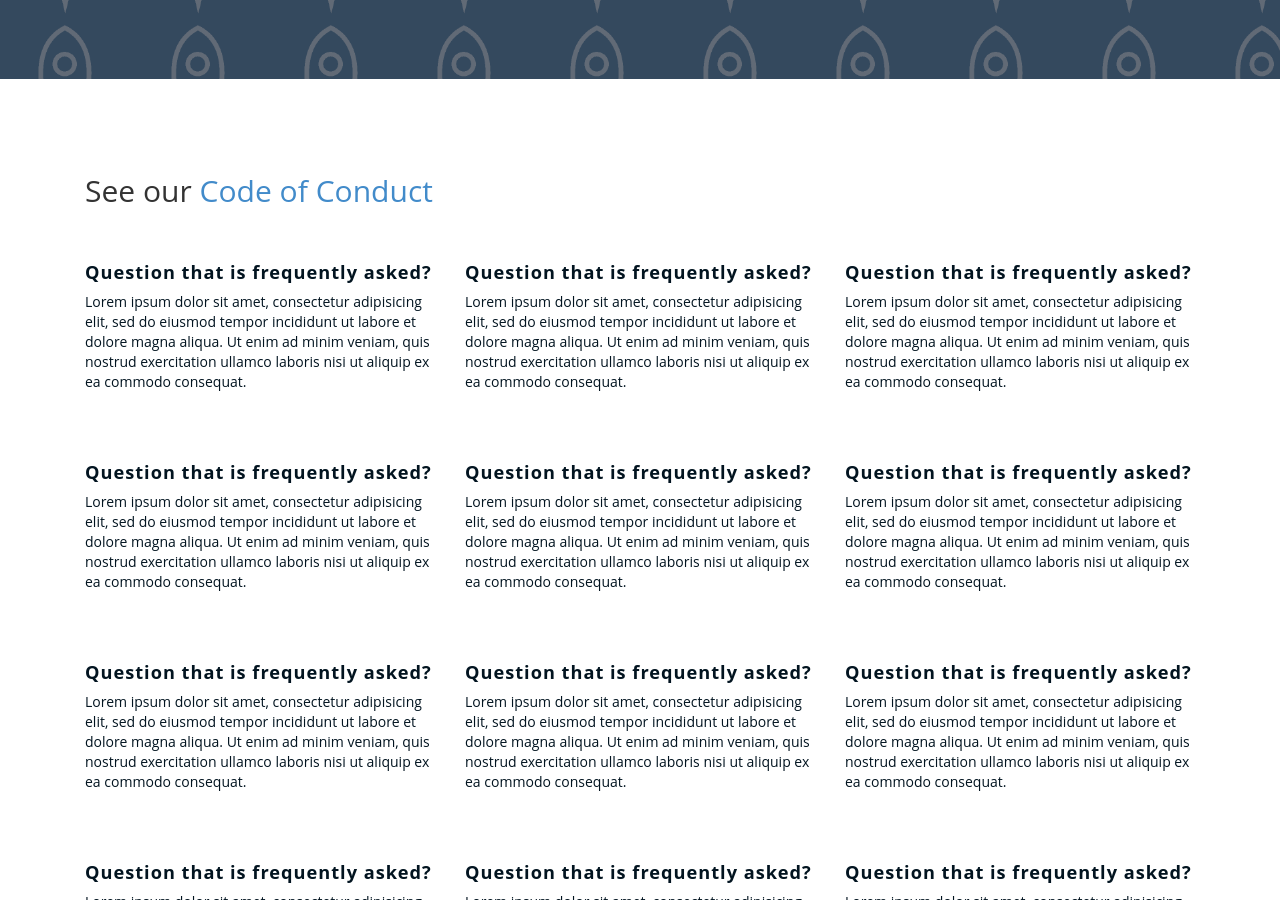
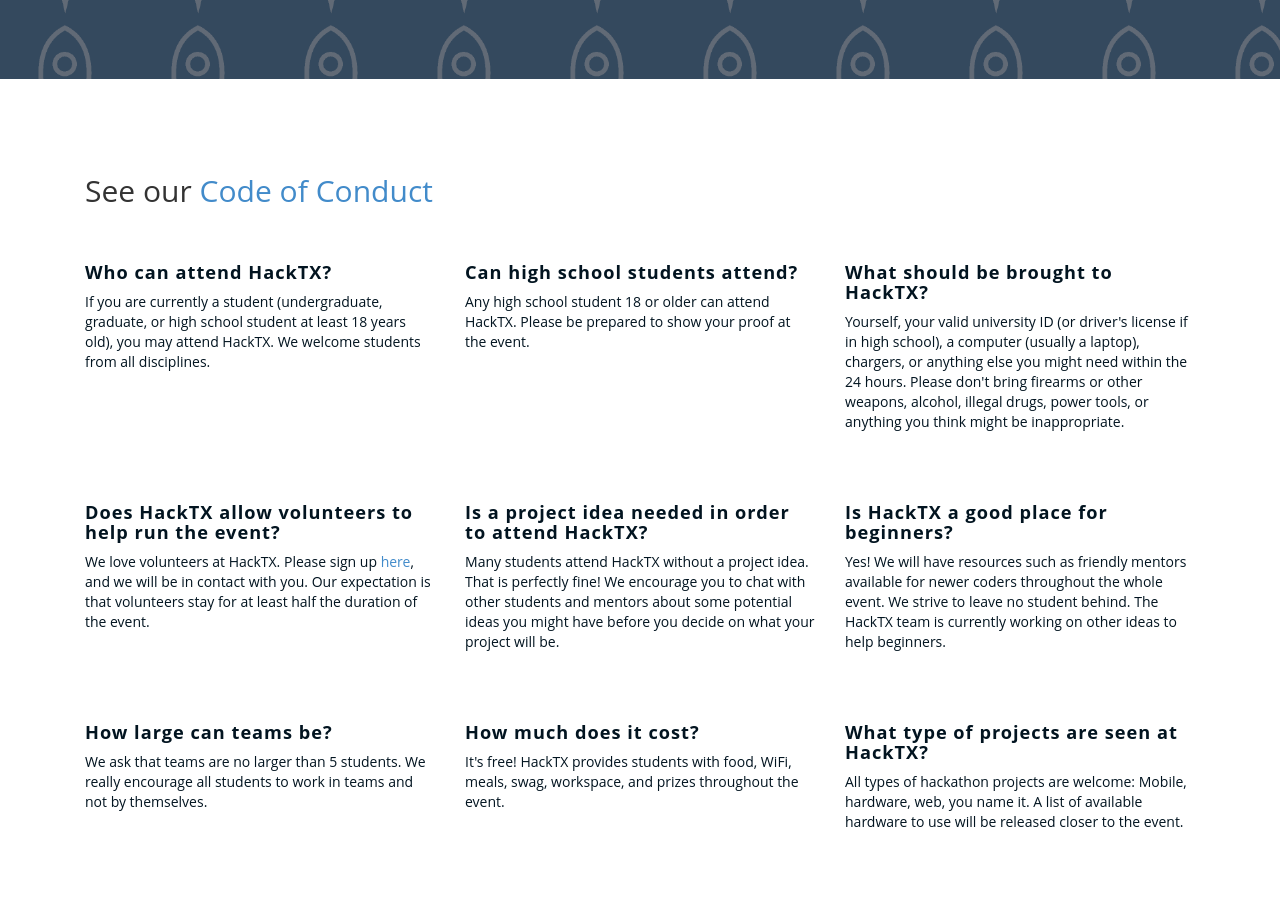
Before and after one commit to hacktx/hacktx-14f, a Jekyll site: the page built from index.html, in a window 1280 px wide and 900 px high, scrolled down 1659 px. Built offline with Jekyll 4.4.1, drawn with Linux system fonts in a browser that asks for light colours; some of the changed text lies outside the part shown.

Commit message:
Added FAQs

```diff
--- a/_includes/pages/faq.html
+++ b/_includes/pages/faq.html
@@ -5,57 +5,56 @@
 
     <div class="container">
         <div class="col-xs-12 col-sm-12 col-md-12 col-lg-12">
-            <h2>See our <a href="http://hackcodeofconduct.org/hacktx14">Code of Conduct</a></h2>
+            <h2>See our <a href="http://hackcodeofconduct.org/hacktx14" target="_blank">Code of Conduct</a></h2>
         </div>
 
-
         <div class="faq-item col-xs-12 col-sm-6 col-md-4 col-lg-4">
-            <h2>Question that is frequently asked?</h2>
-            <div>Lorem ipsum dolor sit amet, consectetur adipisicing elit, sed do eiusmod tempor incididunt ut labore et dolore magna aliqua. Ut enim ad minim veniam, quis nostrud exercitation ullamco laboris nisi ut aliquip ex ea commodo consequat.</div>
+            <h2>Who can attend HackTX?</h2>
+            <div>If you are currently a student (undergraduate, graduate, or high school student at least 18 years old), you may attend HackTX. We welcome students from all disciplines.</div>
         </div>
         <div class="faq-item col-xs-12 col-sm-6 col-md-4 col-lg-4">
-            <h2>Question that is frequently asked?</h2>
-            <div>Lorem ipsum dolor sit amet, consectetur adipisicing elit, sed do eiusmod tempor incididunt ut labore et dolore magna aliqua. Ut enim ad minim veniam, quis nostrud exercitation ullamco laboris nisi ut aliquip ex ea commodo consequat.</div>
+            <h2>Can high school students attend?</h2>
+            <div>Any high school student 18 or older can attend HackTX. Please be prepared to show your proof at the event.</div>
         </div>
         <div class="faq-item col-xs-12 col-sm-6 col-md-4 col-lg-4">
-            <h2>Question that is frequently asked?</h2>
-            <div>Lorem ipsum dolor sit amet, consectetur adipisicing elit, sed do eiusmod tempor incididunt ut labore et dolore magna aliqua. Ut enim ad minim veniam, quis nostrud exercitation ullamco laboris nisi ut aliquip ex ea commodo consequat.</div>
+            <h2>What should be brought to HackTX?</h2>
+            <div>Yourself, your valid university ID (or driver's license if in high school), a computer (usually a laptop), chargers, or anything else you might need within the 24 hours. Please don't bring firearms or other weapons, alcohol, illegal drugs, power tools, or anything you think might be inappropriate.</div>
         </div>
         <div class="faq-item col-xs-12 col-sm-6 col-md-4 col-lg-4">
-            <h2>Question that is frequently asked?</h2>
-            <div>Lorem ipsum dolor sit amet, consectetur adipisicing elit, sed do eiusmod tempor incididunt ut labore et dolore magna aliqua. Ut enim ad minim veniam, quis nostrud exercitation ullamco laboris nisi ut aliquip ex ea commodo consequat.</div>
+            <h2>Does HackTX allow volunteers to help run the event?</h2>
+            <div>We love volunteers at HackTX. Please sign up <a href="https://hacktx.typeform.com/to/Jeck5G" target="_blank">here</a>, and we will be in contact with you. Our expectation is that volunteers stay for at least half the duration of the event.</div>
         </div>
         <div class="faq-item col-xs-12 col-sm-6 col-md-4 col-lg-4">
-            <h2>Question that is frequently asked?</h2>
-            <div>Lorem ipsum dolor sit amet, consectetur adipisicing elit, sed do eiusmod tempor incididunt ut labore et dolore magna aliqua. Ut enim ad minim veniam, quis nostrud exercitation ullamco laboris nisi ut aliquip ex ea commodo consequat.</div>
+            <h2>Is a project idea needed in order to attend HackTX?</h2>
+            <div>Many students attend HackTX without a project idea. That is perfectly fine! We encourage you to chat with other students and mentors about some potential ideas you might have before you decide on what your project will be.</div>
         </div>
         <div class="faq-item col-xs-12 col-sm-6 col-md-4 col-lg-4">
-            <h2>Question that is frequently asked?</h2>
-            <div>Lorem ipsum dolor sit amet, consectetur adipisicing elit, sed do eiusmod tempor incididunt ut labore et dolore magna aliqua. Ut enim ad minim veniam, quis nostrud exercitation ullamco laboris nisi ut aliquip ex ea commodo consequat.</div>
+            <h2>Is HackTX a good place for beginners?</h2>
+            <div>Yes! We will have resources such as friendly mentors available for newer coders throughout the whole event. We strive to leave no student behind. The HackTX team is currently working on other ideas to help beginners.</div>
         </div>
         <div class="faq-item col-xs-12 col-sm-6 col-md-4 col-lg-4">
-            <h2>Question that is frequently asked?</h2>
-            <div>Lorem ipsum dolor sit amet, consectetur adipisicing elit, sed do eiusmod tempor incididunt ut labore et dolore magna aliqua. Ut enim ad minim veniam, quis nostrud exercitation ullamco laboris nisi ut aliquip ex ea commodo consequat.</div>
+            <h2>How large can teams be? </h2>
+            <div>We ask that teams are no larger than 5 students. We really encourage all students to work in teams and not by themselves.</div>
         </div>
         <div class="faq-item col-xs-12 col-sm-6 col-md-4 col-lg-4">
-            <h2>Question that is frequently asked?</h2>
-            <div>Lorem ipsum dolor sit amet, consectetur adipisicing elit, sed do eiusmod tempor incididunt ut labore et dolore magna aliqua. Ut enim ad minim veniam, quis nostrud exercitation ullamco laboris nisi ut aliquip ex ea commodo consequat.</div>
+            <h2>How much does it cost?</h2>
+            <div>It's free! HackTX provides students with food, WiFi, meals, swag, workspace, and prizes throughout the event.</div>
         </div>
         <div class="faq-item col-xs-12 col-sm-6 col-md-4 col-lg-4">
-            <h2>Question that is frequently asked?</h2>
-            <div>Lorem ipsum dolor sit amet, consectetur adipisicing elit, sed do eiusmod tempor incididunt ut labore et dolore magna aliqua. Ut enim ad minim veniam, quis nostrud exercitation ullamco laboris nisi ut aliquip ex ea commodo consequat.</div>
+            <h2>What type of projects are seen at HackTX?</h2>
+            <div>All types of hackathon projects are welcome: Mobile, hardware, web, you name it. A list of available hardware to use will be released closer to the event.</div>
         </div>
         <div class="faq-item col-xs-12 col-sm-6 col-md-4 col-lg-4">
-            <h2>Question that is frequently asked?</h2>
-            <div>Lorem ipsum dolor sit amet, consectetur adipisicing elit, sed do eiusmod tempor incididunt ut labore et dolore magna aliqua. Ut enim ad minim veniam, quis nostrud exercitation ullamco laboris nisi ut aliquip ex ea commodo consequat.</div>
+            <h2>Can HackTX pay for transportation?</h2>
+            <div>Although it is our aspiration to one day become an intergalactic hackathon, we are sorry to say we are unable to give travel reimbursements. We do have a couple of suggestions. You can crowdsource your ticket costs as seen <a href="https://www.tilt.com/campaigns/help-us-get-to-vthacks" target="_blank">here</a> with tips how to <a href="https://medium.com/@danstepanov/crowd-sourced-hackathon-travel-de6fdf1c7aaa" target="_blank">here</a> or talk to your school about sponsoring you, which we can write a recommendation letter to.</div>
         </div>
         <div class="faq-item col-xs-12 col-sm-6 col-md-4 col-lg-4">
-            <h2>Question that is frequently asked?</h2>
-            <div>Lorem ipsum dolor sit amet, consectetur adipisicing elit, sed do eiusmod tempor incididunt ut labore et dolore magna aliqua. Ut enim ad minim veniam, quis nostrud exercitation ullamco laboris nisi ut aliquip ex ea commodo consequat.</div>
+            <h2>Will there be buses to HackTX?</h2>
+            <div>Yes! If you go to a Texas university or college and you think there should be a bus from your city, you should let us know here. [link] The sooner you let us know, the higher the chance of getting free transportation.</div>
         </div>
         <div class="faq-item col-xs-12 col-sm-6 col-md-4 col-lg-4">
-            <h2>Question that is frequently asked?</h2>
-            <div>Lorem ipsum dolor sit amet, consectetur adipisicing elit, sed do eiusmod tempor incididunt ut labore et dolore magna aliqua. Ut enim ad minim veniam, quis nostrud exercitation ullamco laboris nisi ut aliquip ex ea commodo consequat.</div>
+            <h2>How does anyone find out more information, ask a question, or bring up a concern?</h2>
+            <div><a href="mailto:hello@hacktx.com" target="_blank">Email us</a>, <a href="https://twitter.com/hacktx" target="_blank">Tweet us</a>, <a href="https://facebook.com/hacktx" target="_blank">Facebook us</a></div>
         </div>
 
     </div>
```
